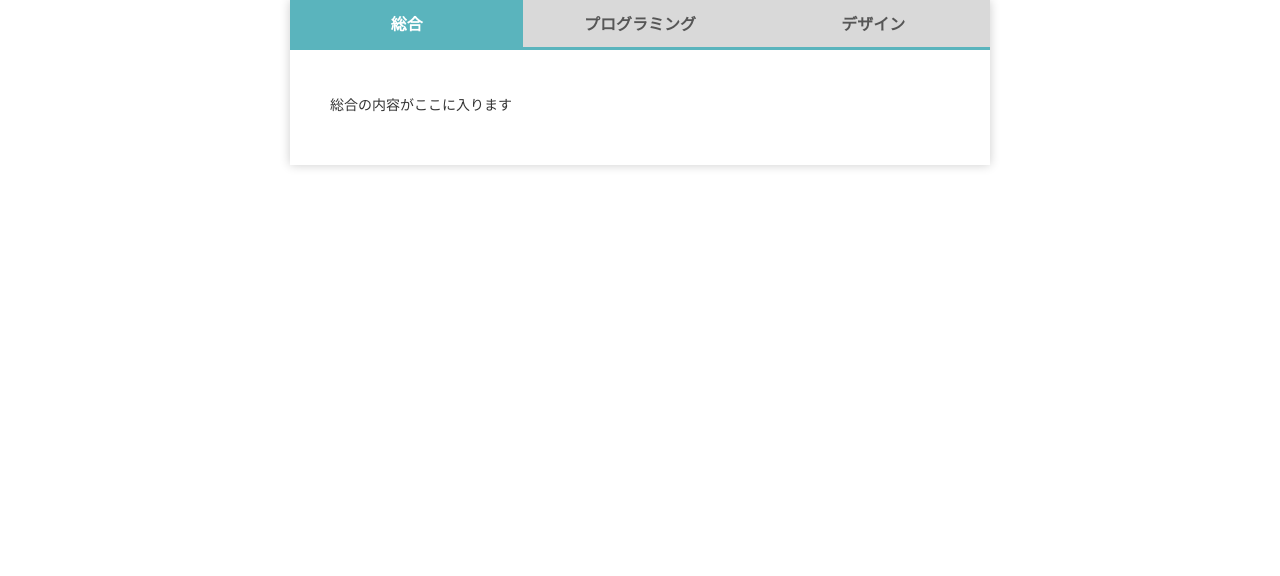
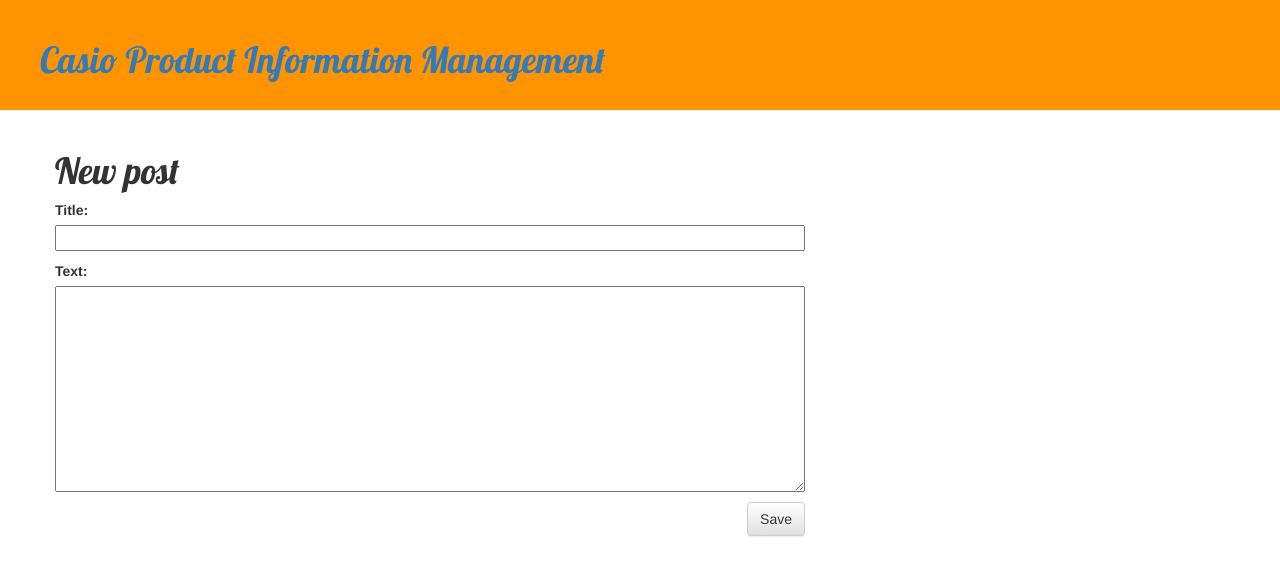
Before and after one commit to murakami-b/my-first-blog, a Django app: page /post/new in a window 1280 px wide. Shown: the top 576 px of the page. Run offline with Django 3.2, Linux system fonts and the light colour scheme; some libraries are stand-ins or nearby versions.

Commit message:
blog state

```diff
--- a/blog/static/css/blog.css
+++ b/blog/static/css/blog.css
@@ -1,55 +1,45 @@
-/*タブ切り替え全体のスタイル*/
-.tabs {
-  margin-top: 50px;
-  padding-bottom: 40px;
-  background-color: #fff;
-  box-shadow: 0 0 10px rgba(0, 0, 0, 0.2);
-  width: 700px;
-  margin: 0 auto;}
-
-/*タブのスタイル*/
-.tab_item {
-  width: calc(100%/3);
-  height: 50px;
-  border-bottom: 3px solid #5ab4bd;
-  background-color: #d9d9d9;
-  line-height: 50px;
-  font-size: 16px;
-  text-align: center;
-  color: #565656;
-  display: block;
-  float: left;
-  text-align: center;
-  font-weight: bold;
-  transition: all 0.2s ease;
-}
-.tab_item:hover {
-  opacity: 0.75;
+.page-header{
+  background-color: #ff9400;
+  margin-top: 0;
+  padding: 20px 20px 20px 40px;
 }
 
-/*ラジオボタンを全て消す*/
-input[name="tab_item"] {
-  display: none;
+.page-heade h1, .page-heade h1 a, .page-header h1 a:visited, .page-header h1 a :active{
+  color: #ffffff;
+  font-size: 36pt;
+  text-decoration: none;
+}
+.content{
+  margin-left: 40px;
 }
 
-/*タブ切り替えの中身のスタイル*/
-.tab_content {
-  display: none;
-  padding: 40px 40px 0;
-  clear: both;
-  overflow: hidden;
+h1, h2, h3, h4 {
+    font-family: 'Lobster', cursive;
 }
 
-
-/*選択されているタブのコンテンツのみを表示*/
-#all:checked ~ #all_content,
-#programming:checked ~ #programming_content,
-#design:checked ~ #design_content {
-  display: block;
+.date{
+  color: #828282;
 }
 
-/*選択されているタブのスタイルを変える*/
-.tabs input:checked + .tab_item {
-  background-color: #5ab4bd;
-  color: #fff;
+.save{
+  float: right;
 }
+
+.post-form textarea, .post-form input{
+  width: 100%;
+}
+
+.top-menu, .top-menu:hover, .top-menu:visited{
+  color: #ffffff;
+  float: right;
+  font-size: 26pt;
+  margin-right: 20px;
+}
+
+.post{
+  margin-bottom: 70px;
+}
+
+.post h1 a, .post h1 a:visited{
+  color: #000000;
+}
--- a/blog/templates/blog/base.html
+++ b/blog/templates/blog/base.html
@@ -8,29 +8,20 @@
         <link rel="stylesheet" href="{% static 'css/blog.css' %}">
     </head>
     <body>
-      <div class="tabs">
-        <input id="all" type="radio" name="tab_item" checked>
-        <label class="tab_item" for="all">総合</label>
-        <input id="programming" type="radio" name="tab_item">
-        <label class="tab_item" for="programming">プログラミング</label>
-        <input id="design" type="radio" name="tab_item">
-        <label class="tab_item" for="design">デザイン</label>
-        <div class="tab_content" id="all_content">
-          <div class="tab_content_description">
-            <p class="c-txtsp">総合の内容がここに入ります</p>
-          </div>
+    <div class="page-header">
+        {% if user.is_authenticated %}
+        <a href="{% url 'post_new' %}" class="top-menu"><span class="glyphicon glyphicon-plus"></span></a>
+        {% endif %}
+        <h1><a href="/">Casio Product Information Management</a></h1>
+    </div>
+    <div class="content container">
+        <div class="row">
+            <div class="col-md-8">
+            {% block content %}
+            {% endblock %}
+            </div>
         </div>
-        <div class="tab_content" id="programming_content">
-          <div class="tab_content_description">
-            <p class="c-txtsp">プログラミングの内容がここに入ります</p>
-          </div>
-        </div>
-        <div class="tab_content" id="design_content">
-          <div class="tab_content_description">
-            <p class="c-txtsp">デザインの内容がここに入ります</p>
-          </div>
-        </div>
-      </div>
+    </div>
 
     </body>
 </html>
```
